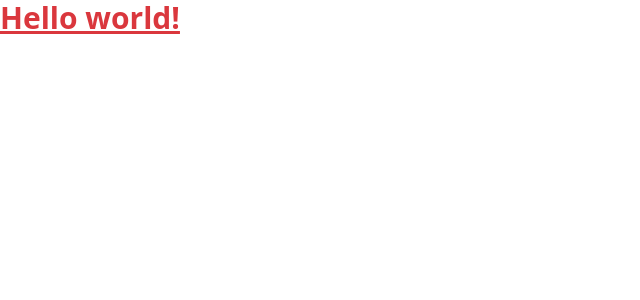
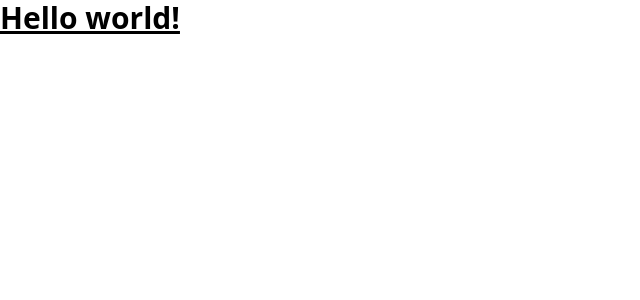
Before and after one commit to nathanclevenger/waitlist, a Jekyll site: the page built from README.md, in a window 1280 px wide. Shown: the top 300 px of the page, without its empty margins (0-640 px from the left). Built offline with Jekyll 4.4.1, drawn with Linux system fonts in a browser that asks for light colours; nearby versions of some CDN libraries; our own code applies the rules of GitHub Pages for plain Markdown files.

Commit message:
Update default.html

```diff
--- a/_layouts/default.html
+++ b/_layouts/default.html
@@ -3,13 +3,13 @@
 <head>
   <meta charset="UTF-8">
   <meta name="viewport" content="width=device-width, initial-scale=1.0">
-  <script src="https://cdn.tailwindcss.com"></script>
+  <script src="https://cdn.tailwindcss.com?plugins=typography"></script>
   <script>
     tailwind.config = {
       theme: {
         extend: {
           colors: {
-            clifford: '#da373d',
+            theme: tailwind.colors.indigo,
           }
         }
       }
@@ -17,7 +17,7 @@
   </script>
 </head>
 <body>
-  <h1 class="text-3xl font-bold underline text-clifford">
+  <h1 class="text-3xl font-bold underline text-theme">
     Hello world!
   </h1>
 </body>
```
